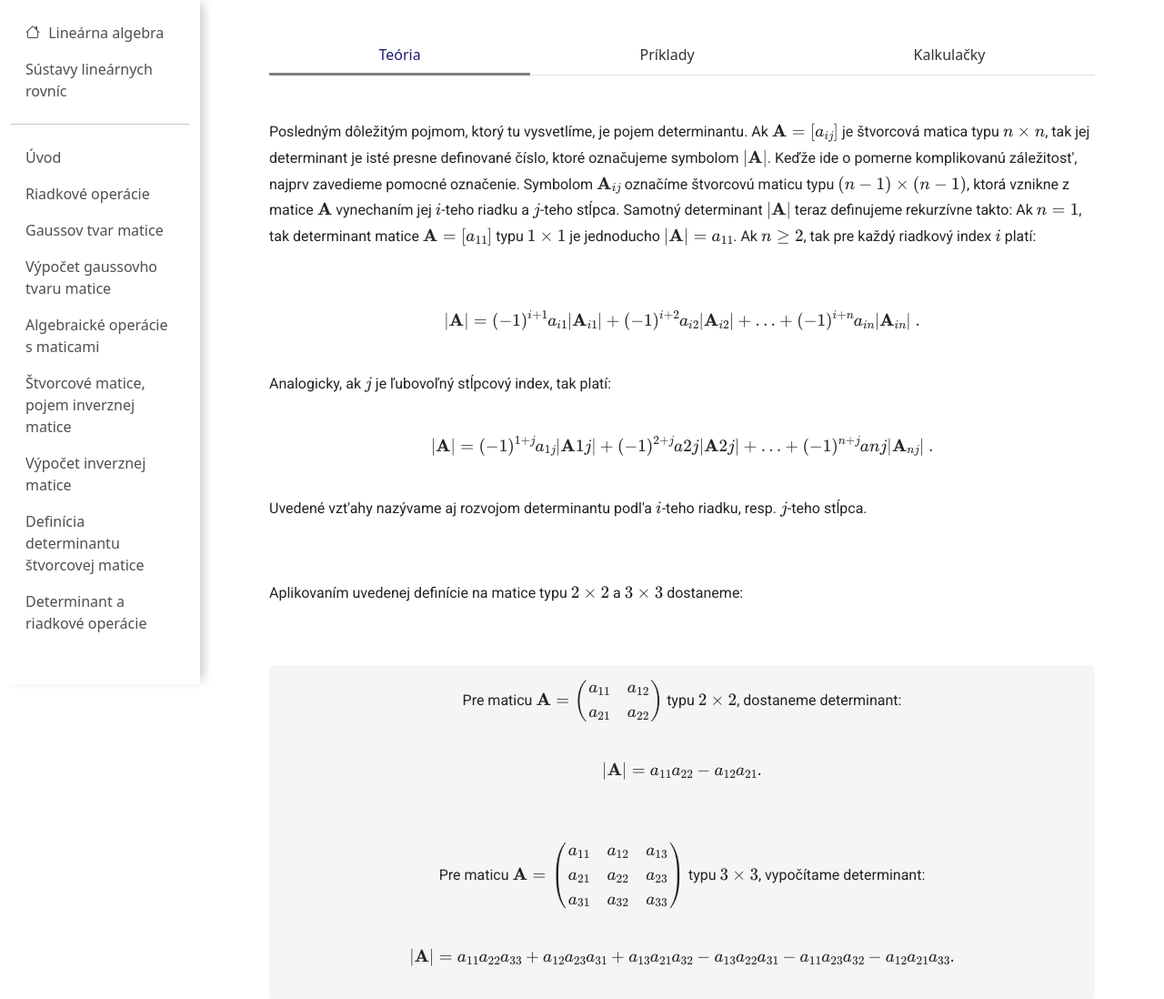
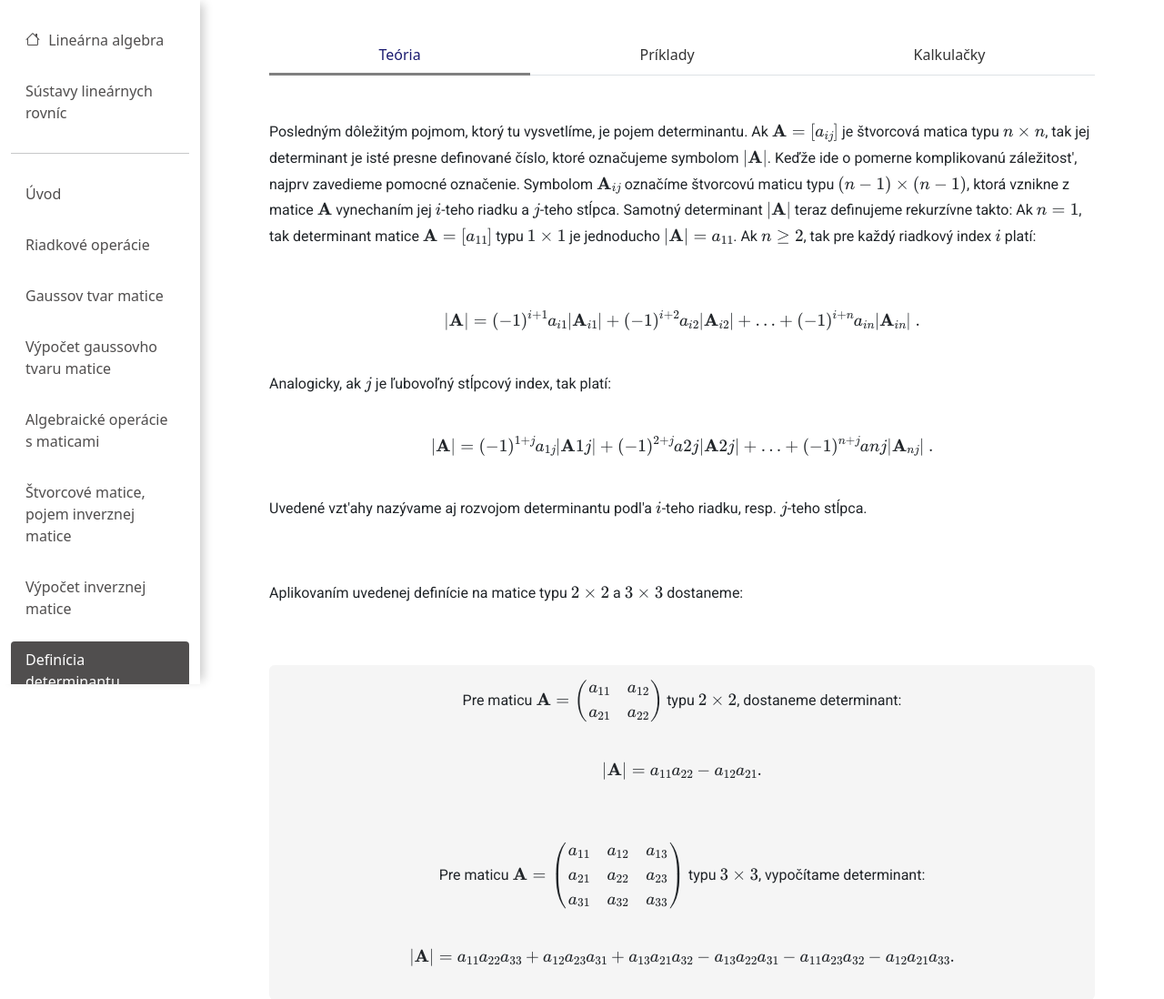
Before and after one commit to MarekBs/BP2023, a PHP site: the page made by linearnaAlgebra/témy/detStvMatice/index.html in a window 1280 px wide. Shown: the part 56-1154 px from the top of the page at 91% size. Run offline with PHP 8.4, Linux system fonts and the light colour scheme; some libraries are stand-ins or nearby versions.

Commit message:
changed hover effect on sidebar

```diff
--- a/linearnaAlgebra/témy/sustavyLinearnychRovnic/style.css
+++ b/linearnaAlgebra/témy/sustavyLinearnychRovnic/style.css
@@ -1,6 +1,4 @@
-body {
-    background-color: aliceblue;
-}
+
 
 .nav-link:hover {
     transform: translateY(-2px);
@@ -9,7 +7,7 @@ body {
   .home:hover {
     transform: none;
   }
-  .nav-link.active {
+  .navbar .nav-link.active {
     color: #504e4e !important;
     text-decoration: underline;
   }
--- a/styleAll.css
+++ b/styleAll.css
@@ -42,9 +42,14 @@ p {
 }
 
 .nav-item a:hover {
-  color: black;
+  color: rgb(207, 207, 56);
 }
-.nav-item.active a:hover {
+
+.sidebar-sticky .nav-link {
+  margin: 0.5rem 0;
+}
+.sidebar-sticky .nav-link.active {
+  background-color: #504e4e;
   color: white;
 }
 
```
